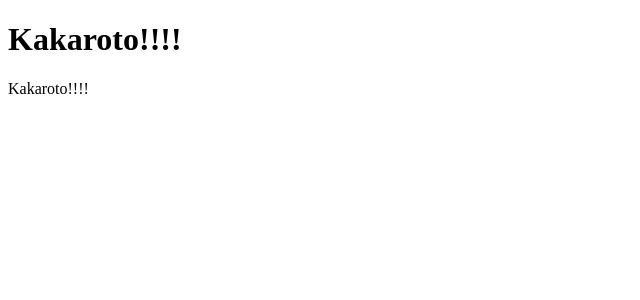
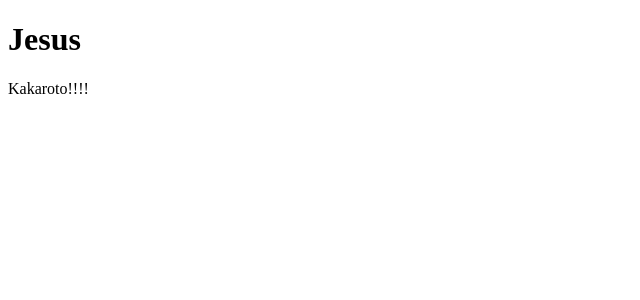
Before and after one commit to king-beard/counter-app, a React (Vite) app: page / in a window 1280 px wide. Shown: the top 300 px of the page, without its empty margins (0-640 px from the left). Built offline with nearby package versions, Linux system fonts and the light colour scheme.

Commit message:
print variable

```diff
--- a/src/FirstApp.jsx
+++ b/src/FirstApp.jsx
@@ -3,7 +3,7 @@ import { Fragment } from "react"
 export const FirstApp = () => {
   return (
     <Fragment>
-      <h1>Kakaroto!!!!</h1>
+      <h1>Jesus</h1>
       <p>Kakaroto!!!!</p>
     </Fragment>
   )
```
